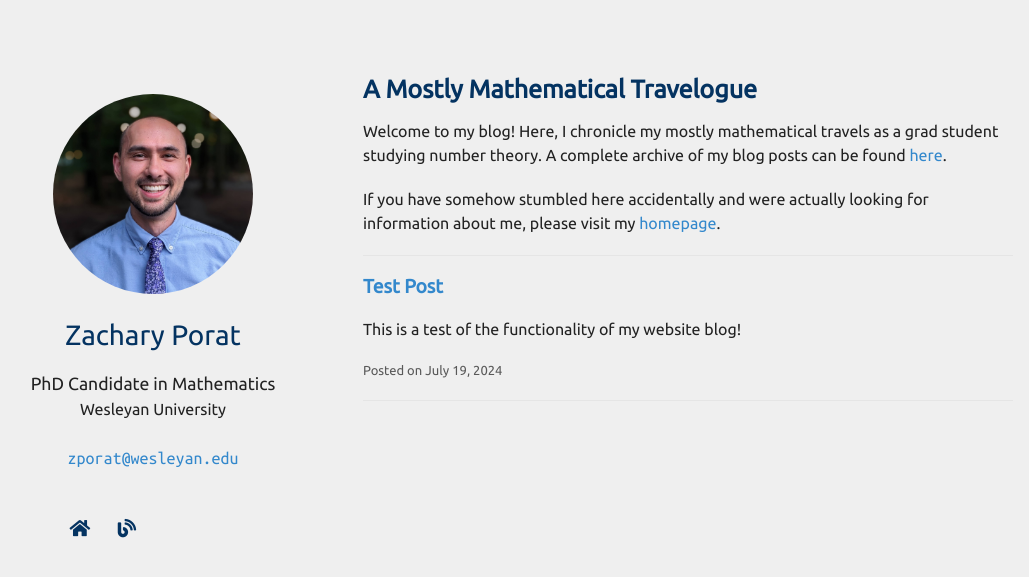
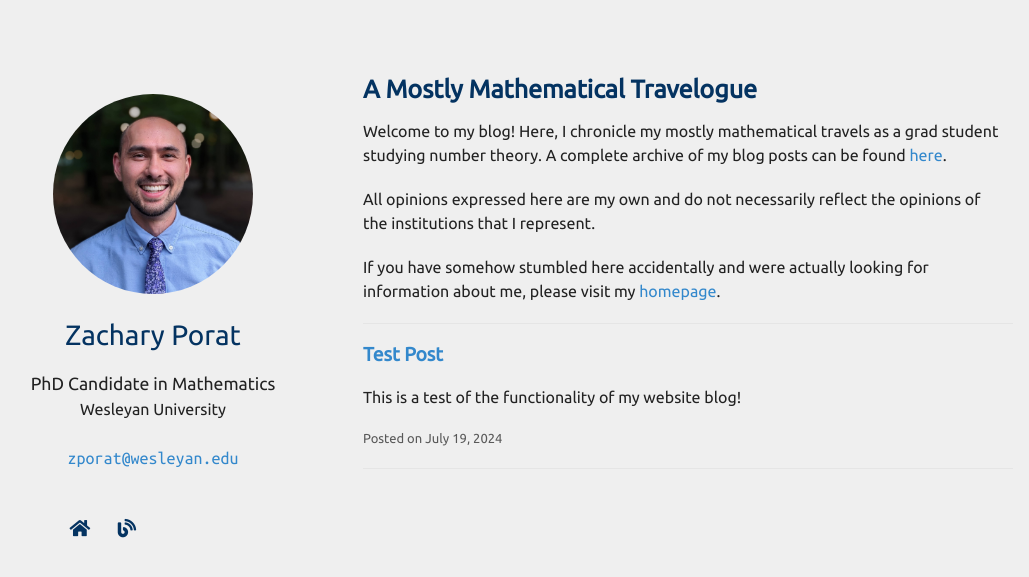
Before and after one commit to zporat/zporat.github.io, a Jekyll site: the page built from blog.md, in a window 1280 px wide. Shown: the top 577 px of the page, without its empty margins (102-1131 px from the left). Built offline with Jekyll 4.4.1, drawn with Linux system fonts in a browser that asks for light colours; nearby versions of some CDN libraries; a style sheet for code colours, icons or effects is not loaded; our own code applies the rules of GitHub Pages for plain Markdown files.

Commit message:
blog update

```diff
--- a/_layouts/post.html
+++ b/_layouts/post.html
@@ -8,8 +8,8 @@
     <meta http-equiv="X-UA-Compatible" content="IE=edge">
     <meta name="viewport" content="width=device-width, initial-scale=1">
 
-    <link rel="icon" media="(prefers-color-scheme:dark)" href="https://zporat.github.io/assets/img/Z_p.jpg" type="image/png" />
-    <link rel="icon" media="(prefers-color-scheme:light)" href="https://zporat.github.io/assets/img/Z_p.jpg" type="image/png" />
+    <link rel="icon" media="(prefers-color-scheme:dark)" href="https://zporat.github.io/assets/img/Z_p.png" type="image/png" />
+    <link rel="icon" media="(prefers-color-scheme:light)" href="https://zporat.github.io/assets/img/Z_p.png" type="image/png" />
     <script src="./assets/js/favicon-switcher.js" type="application/javascript"></script>
 
     <link rel=stylesheet href=https://cdnjs.cloudflare.com/ajax/libs/academicons/1.8.6/css/academicons.min.css integrity="sha256-uFVgMKfistnJAfoCUQigIl+JfUaP47GrRKjf6CTPVmw=" crossorigin=anonymous>
@@ -81,6 +81,8 @@
         <p style="color: #595959; font-size:14px"> Posted on {{ page.pubDate }} </p>
         <p>{{ page.content }}</p>
 
+        <a href="https://zporat.github.io" class="button" style="font-size:12px;"><i class="fas fa-file-alt" aria-hidden="true"></i>&nbsp; PDF</a>
+
       <br>
 
       {% if site.enable_footnote %}
--- a/blog.md
+++ b/blog.md
@@ -6,6 +6,8 @@ permalink: /blog
 ## A Mostly Mathematical Travelogue
 
 Welcome to my blog!  Here, I chronicle my mostly mathematical travels as a grad student studying number theory.  A complete archive of my blog posts can be found [here](https://zporat.github.io/archive.html).
+
+All opinions expressed here are my own and do not necessarily reflect the opinions of the institutions that I represent.
 
 If you have somehow stumbled here accidentally and were actually looking for information about me, please visit my [homepage](https://zporat.github.io).
 
```
